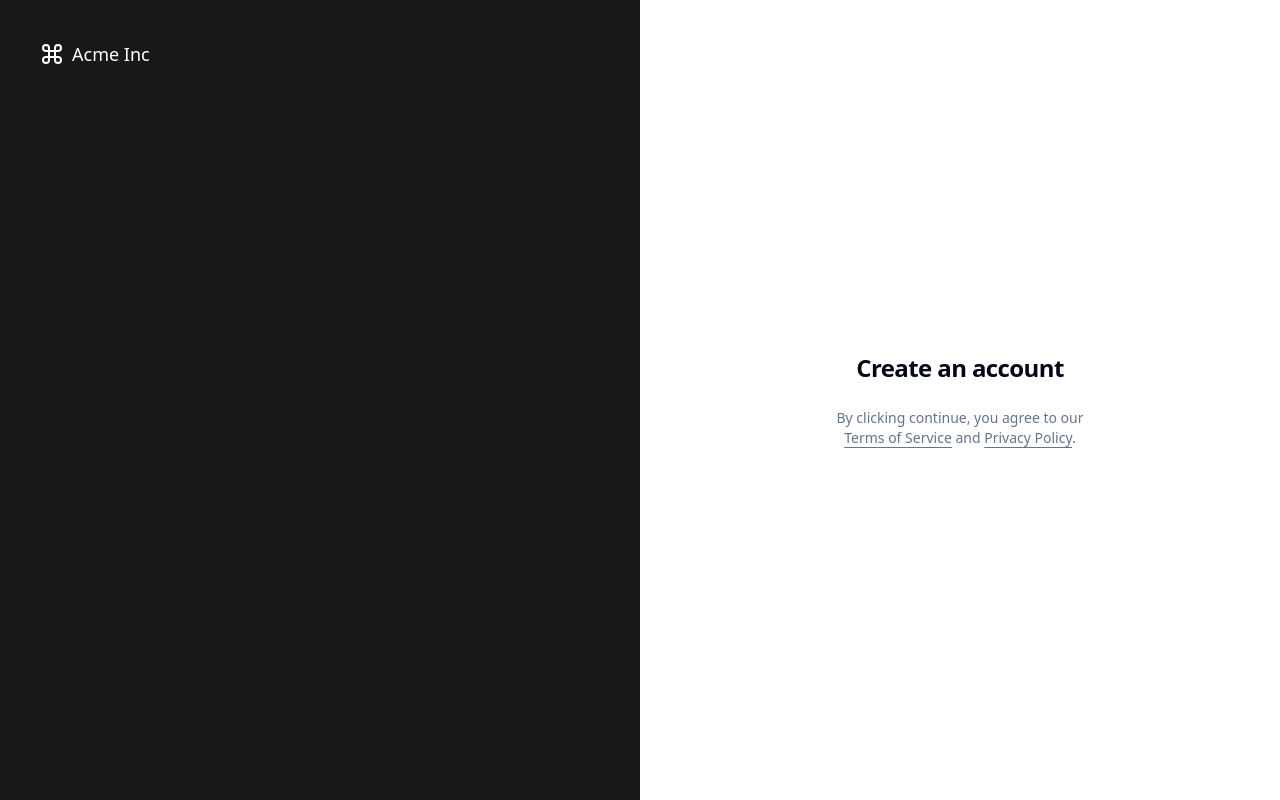
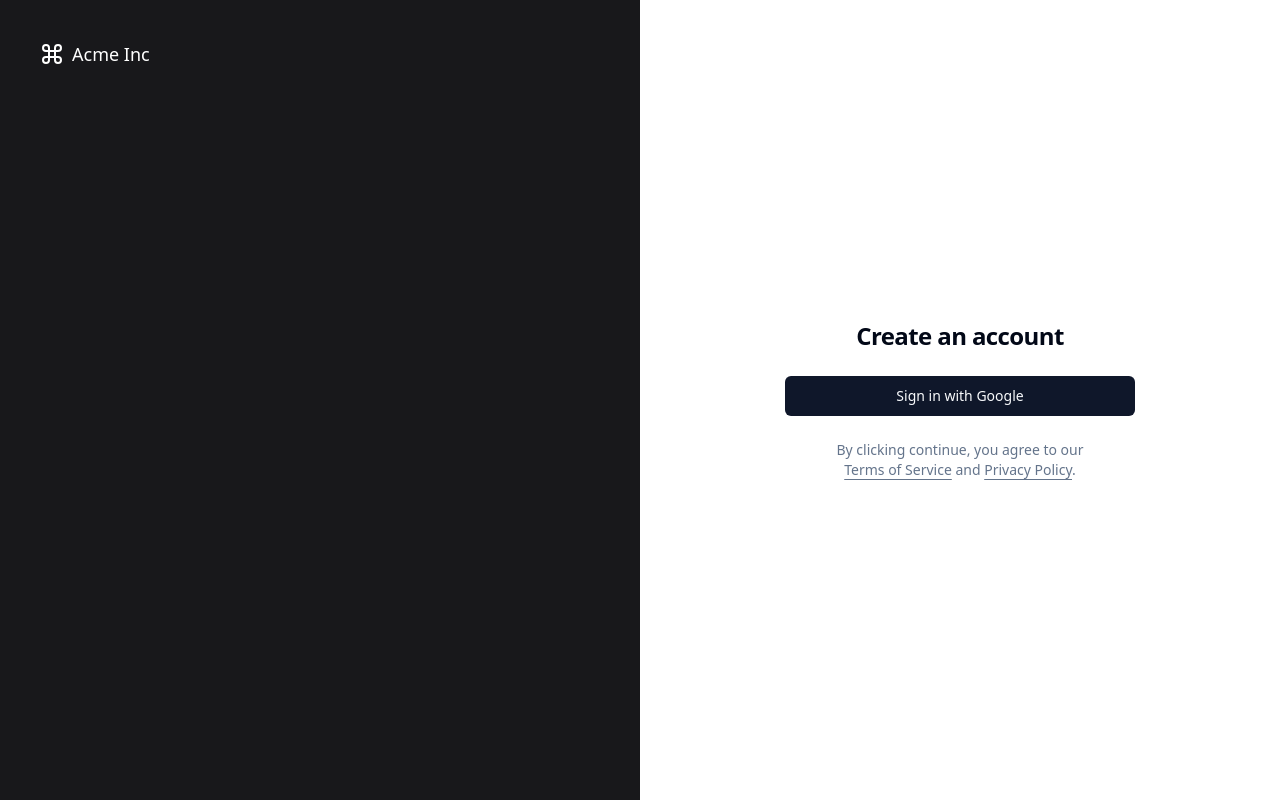
Before and after one commit to RichardSchwarcz/notion-video-gallery-client, a Next.js app: page /authentication in a window 1280 px wide. Built offline with nearby package versions, Linux system fonts and the light colour scheme; no server answers.

Commit message:
feat: change oauth url origin in sign in btn

```diff
--- a/src/pages/authentication.tsx
+++ b/src/pages/authentication.tsx
@@ -1,21 +1,22 @@
 import { useQuery } from '@tanstack/react-query'
 import Link from 'next/link'
 import { buttonVariants } from '~/components/ui/button'
+import { getGoogleOAuthURL } from '~/getGoogleOAuthURL'
 import { cn } from '~/lib/utils'
 
 import { URLs } from '~/url'
 
 export default function AuthenticationPage() {
-  const { isLoading, error, data } = useQuery<{ googleOAuthURL: string }>({
-    queryKey: ['authLink'],
-    queryFn: async () => {
-      const isProduction = process.env.NODE_ENV === 'production'
-      const API_URL = isProduction ? URLs.auth.prod : URLs.auth.dev
-      return fetch(API_URL).then((res) => res.json())
-    },
-  })
+  // const { isLoading, error, data } = useQuery<{ googleOAuthURL: string }>({
+  //   queryKey: ['authLink'],
+  //   queryFn: async () => {
+  //     const isProduction = process.env.NODE_ENV === 'production'
+  //     const API_URL = isProduction ? URLs.auth.prod : URLs.auth.dev
+  //     return fetch(API_URL).then((res) => res.json())
+  //   },
+  // })
 
-  console.log(data)
+  // console.log(data)
 
   return (
     <>
@@ -45,7 +46,7 @@ export default function AuthenticationPage() {
                 Create an account
               </h1>
             </div>
-
+            {/*
             {data && (
               <Link
                 href={data?.googleOAuthURL}
@@ -53,7 +54,14 @@ export default function AuthenticationPage() {
               >
                 Sign in with Google
               </Link>
-            )}
+            )} */}
+
+            <Link
+              href={getGoogleOAuthURL()}
+              className={cn(buttonVariants({ variant: 'default' }))}
+            >
+              Sign in with Google
+            </Link>
 
             <p className="px-8 text-center text-sm text-muted-foreground">
               By clicking continue, you agree to our{' '}
```
